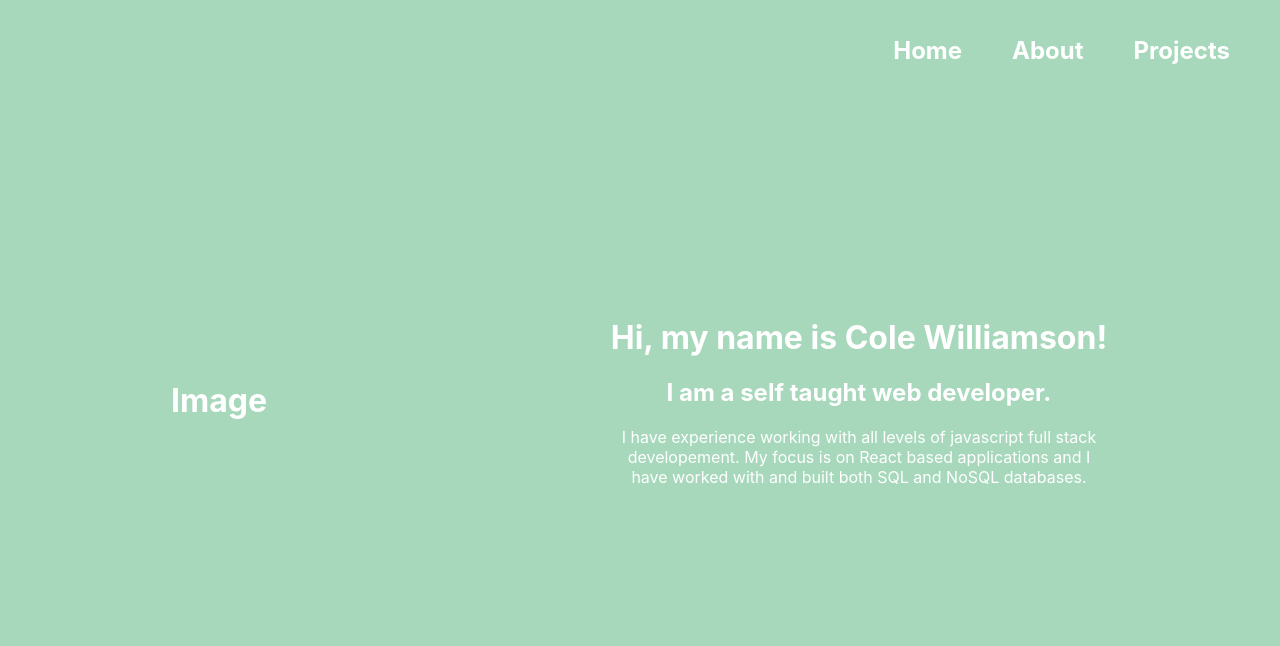
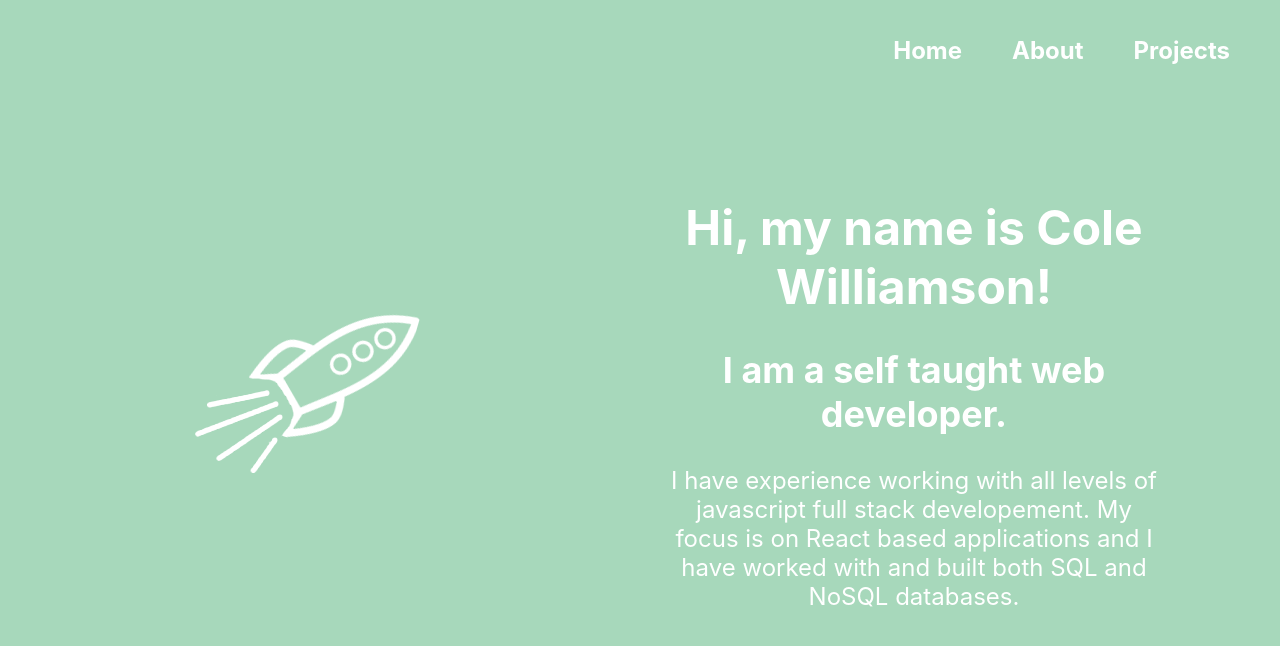
Before and after one commit to cwil423/portfolio, a React (Create React App) app: page /about in a window 1280 px wide. Shown: the top 646 px of the page. Built offline with nearby package versions, Linux system fonts and the light colour scheme.

Commit message:
Added rocket gif to about page.

```diff
--- a/src/components/about/About.js
+++ b/src/components/about/About.js
@@ -1,10 +1,14 @@
 import React from 'react';
 import './About.scss';
+import rocket from '../../images/flying-rocket.gif';
 
 export default function About() {
   return (
     <div className="about-root">
-      <h1>Image</h1>
+      <div className="rocket">
+        <img src={rocket} />
+      </div>
+
       <div className="bio">
         <h1>Hi, my name is Cole Williamson!</h1>
         <h2>I am a self taught web developer.</h2>
--- a/src/components/about/About.scss
+++ b/src/components/about/About.scss
@@ -7,5 +7,6 @@
   justify-content: space-around;
   .bio {
     width: 500px;
+    font-size: x-large;
   }
 }
```
Also changed, not shown: src/images/cropped-rocket.png (added), src/images/flying-rocket.gif (added).
